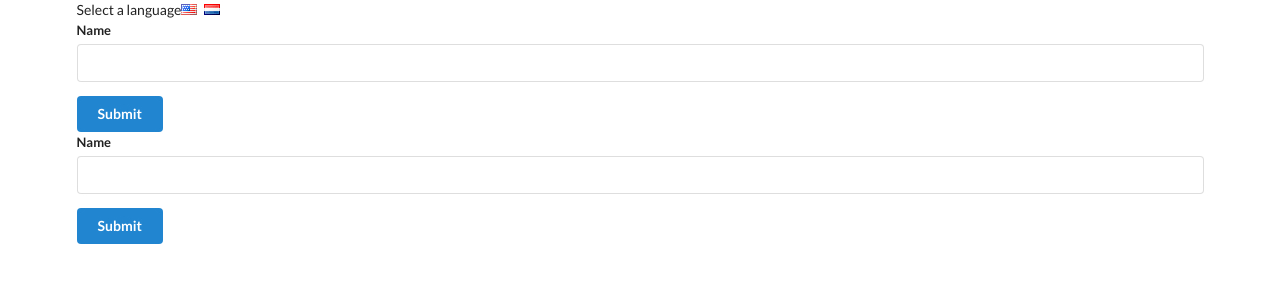
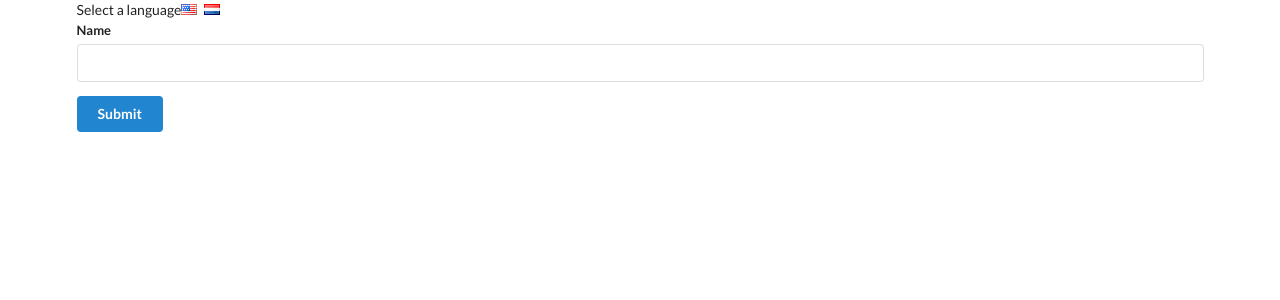
Before and after one commit to RobOsipo/Context-API-TranslatorApp, a React (Create React App) app: page / in a window 1280 px wide. Shown: the top 300 px of the page. Built offline with nearby package versions, Linux system fonts and the light colour scheme.

Commit message:
colorContext + complete context API practice project

```diff
--- a/src/components/App.js
+++ b/src/components/App.js
@@ -1,6 +1,7 @@
 import React from 'react'
 import UserCreate from './UserCreate.js'
 import LanguageContext from '../contexts/languageContext.js'
+import ColorContext from '../contexts/colorContext.js'
 
 
 class App extends React.Component {
@@ -22,13 +23,12 @@
                     <i className="flag us" onClick={() => this.onLanguageChange('english')} />
                     <i className="flag nl" onClick={() => this.onLanguageChange('dutch')} />
                 </div>
-                <LanguageContext.Provider value={this.state.language}>
-                    <UserCreate />
-                </LanguageContext.Provider>
+                <ColorContext.Provider value="primary" >
+                    <LanguageContext.Provider value={this.state.language}>
+                        <UserCreate />
+                    </LanguageContext.Provider>
+                 </ColorContext.Provider>
 
-                <LanguageContext.Provider value="english">
-                    <UserCreate />
-                </LanguageContext.Provider>
             </main>)
     }
 }
--- a/src/components/Button.js
+++ b/src/components/Button.js
@@ -1,20 +1,41 @@
 import React from 'react'
 import LanguageContext from '../contexts/languageContext.js'
-
+import ColorContext from '../contexts/colorContext.js'
 
 
 class Button extends React.Component {
 
-    static contextType = LanguageContext
+       render() {
 
+           return (
+               <ColorContext.Consumer>
+                   {color => (
+                    <LanguageContext.Consumer>
+                        {context => (
+                                <button className={`ui button ${color}`}>{context === 'english' ? 'Submit' : 'Voorleggen'}</button>
+                            )}
+                    </LanguageContext.Consumer>
+                   )}
+               </ColorContext.Consumer>
+           )
+       }
 
-    render() {
-        const text = this.context === 'english' ? 'Submit' : 'Voorleggen'
-        return (
-
-            <button className="ui button primary">{text}</button>
-        )
-    }
 }
 
 export default Button;
+
+// class Button extends React.Component {
+
+//     static contextType = LanguageContext
+
+
+//     render() {
+//         const text = this.context === 'english' ? 'Submit' : 'Voorleggen'
+//         return (
+
+//             <button className="ui button primary">{text}</button>
+//         )
+//     }
+// }
+
+// export default Button;
--- /dev/null
+++ b/src/contexts/colorContext.js
@@ -0,0 +1,2 @@
+import React from 'react'
+export default React.createContext()
```
